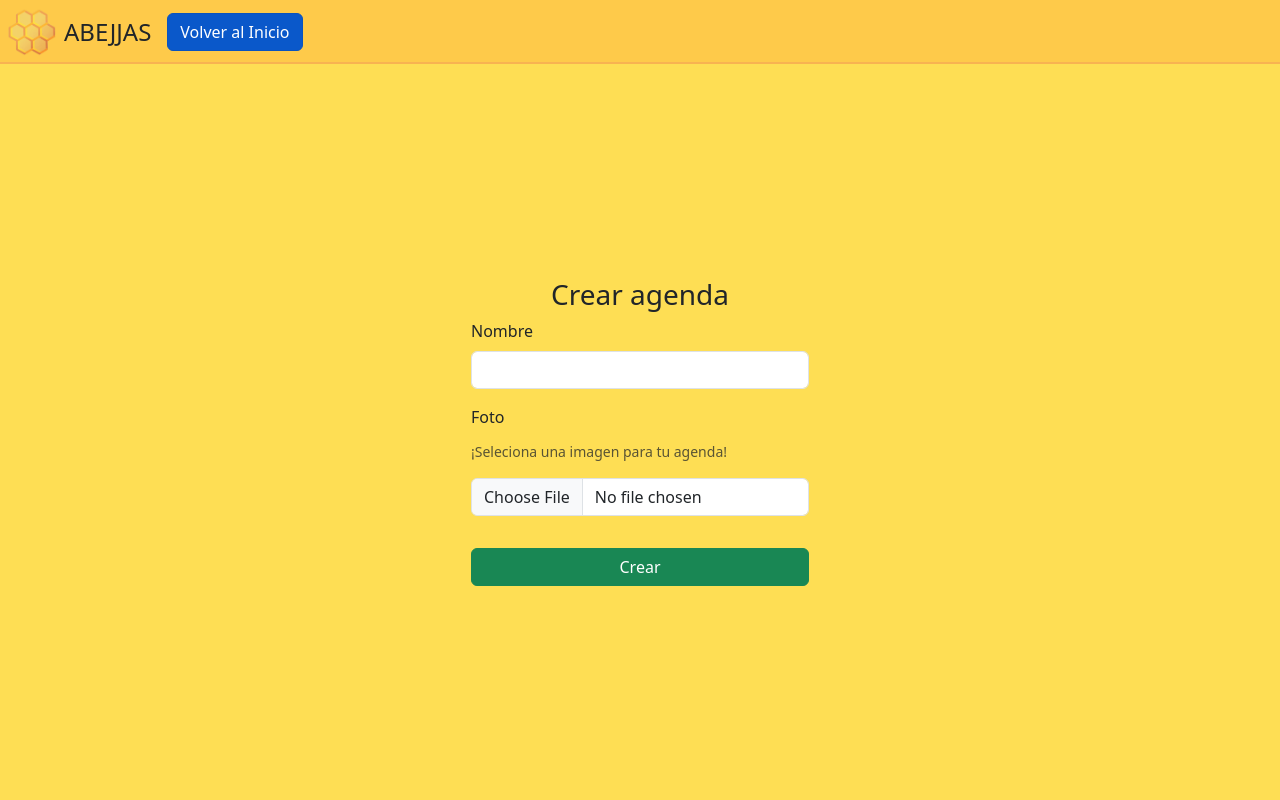
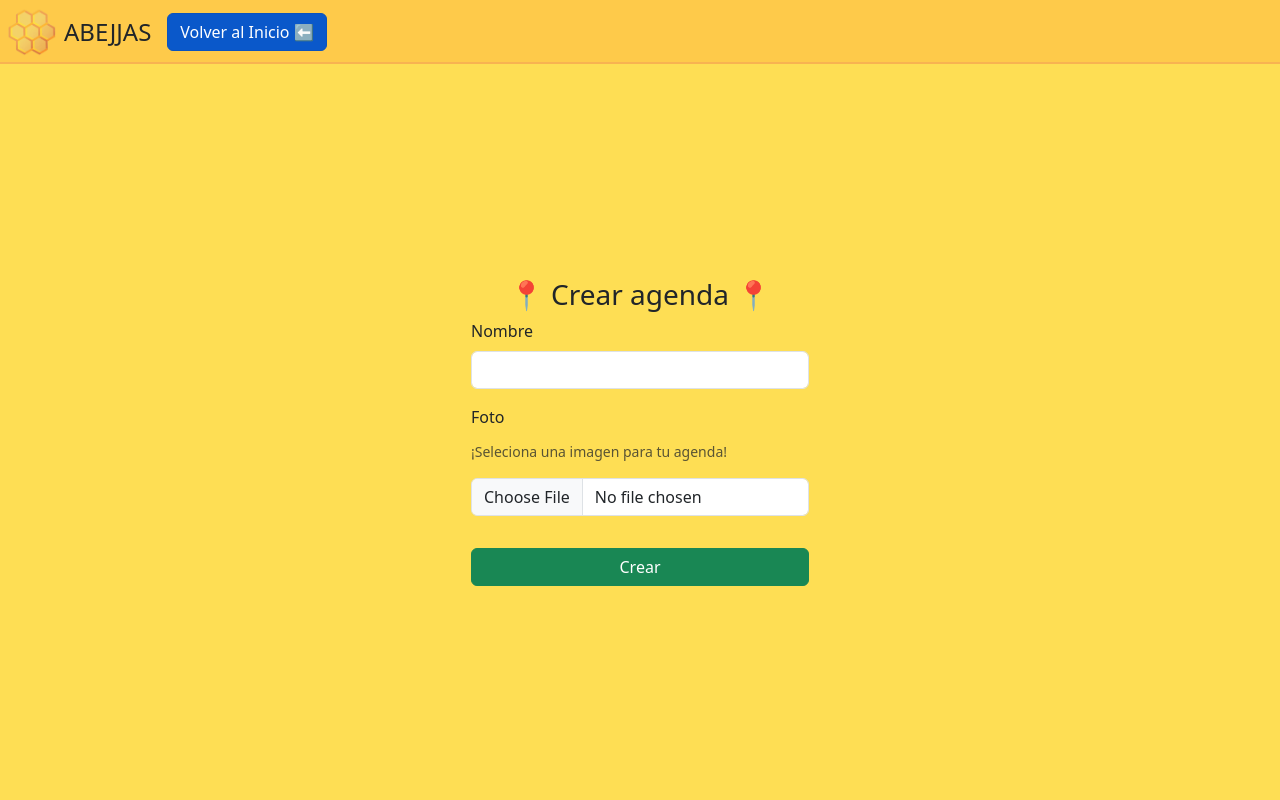
Before and after one commit to TrollExeYT/Proyecto_Inicial, a Django app: page /create_calendar/ in a window 1280 px wide. Run offline with Django 5.2, Linux system fonts and the light colour scheme; the visitor is signed in with stand-in values (Sample User, id 1).

Commit message:
añadir emojis pt6 -S

```diff
--- a/main/templates/testing/create_calendar.html
+++ b/main/templates/testing/create_calendar.html
@@ -9,7 +9,7 @@
     <ul class="nav justify-content-center">
         <li class="nav-item">
             <a href="{% url 'select_calendar' %}" class="btn btn-primary active me-3" aria-current="page"> Volver al
-                Inicio</a>
+                Inicio ⬅️</a>
         </li>
     </ul>
 {% endblock %}
@@ -17,7 +17,7 @@
 {% block content %}
     <form action="{% url 'create_calendar' %}" method="POST" enctype="multipart/form-data">
         {% csrf_token %}
-        <h1 class="h3 mb-2 fw-normal text-center">Crear agenda</h1>
+        <h1 class="h3 mb-2 fw-normal text-center"> 📍 Crear agenda 📍</h1>
         <div class="mb-3">
             <label for="{{ form.name.id_for_label }}" class="form-label">{{ form.name.label }}</label>
             <input type="text" name="name" class="form-control"
```
